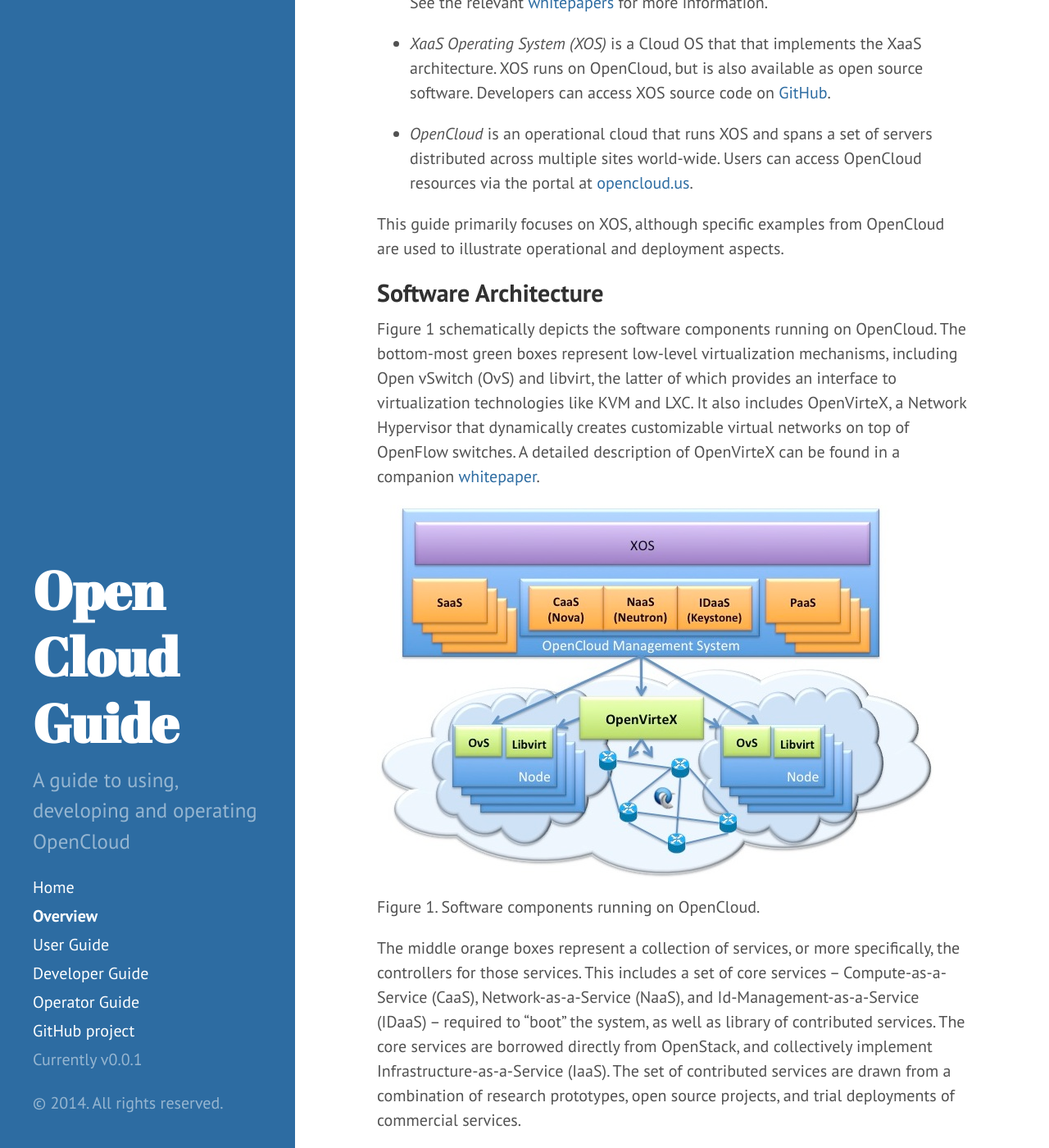
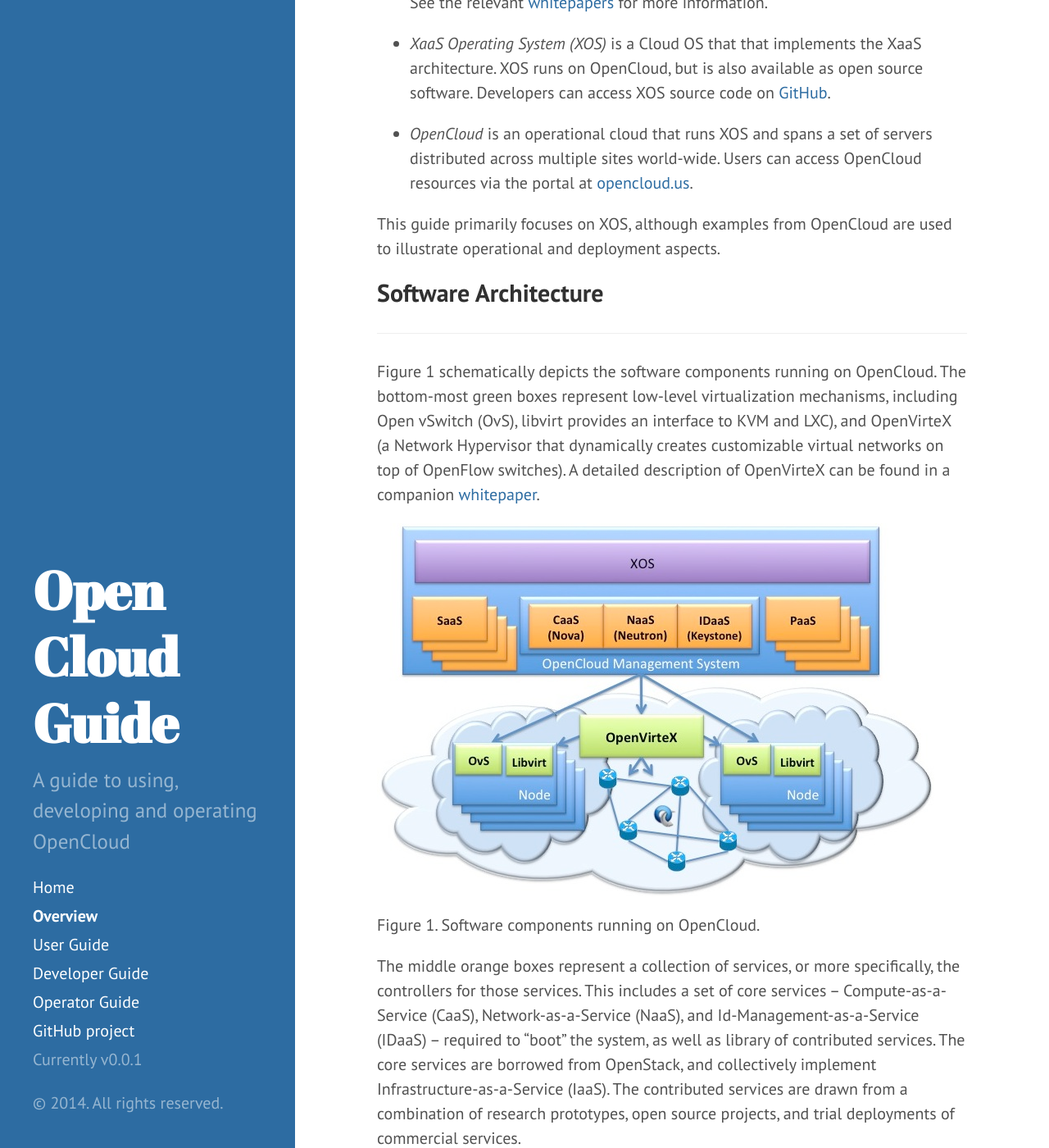
Before and after one commit to open-cloud/open-cloud.github.io.old, a Jekyll site: the page built from 0_overview.md, in a window 1280 px wide and 1400 px high, scrolled down 402 px. Shown: the whole window at 82% size. Built offline with Jekyll 4.4.1, drawn with Linux system fonts in a browser that asks for light colours; Markdown is read by kramdown in place of the engine named in the settings.

Commit message:
more wordsmithing

```diff
--- a/0_overview.md
+++ b/0_overview.md
@@ -26,19 +26,18 @@
   access OpenCloud resources via the portal at
   [opencloud.us](http://opencloud.us).
 
-This guide primarily focuses on XOS, although specific examples from
-OpenCloud are used to illustrate operational and deployment aspects.
+This guide primarily focuses on XOS, although examples from OpenCloud
+are used to illustrate operational and deployment aspects.
 
-Software Architecture
----------------------
+##Software Architecture
+---
 
 Figure 1 schematically depicts the software components running on
 OpenCloud.  The bottom-most green boxes represent low-level
-virtualization mechanisms, including Open vSwitch (OvS) and libvirt,
-the latter of which provides an interface to virtualization
-technologies like KVM and LXC. It also includes OpenVirteX, a Network
+virtualization mechanisms, including Open vSwitch (OvS), libvirt
+provides an interface to KVM and LXC), and OpenVirteX (a Network
 Hypervisor that dynamically creates customizable virtual networks on
-top of OpenFlow switches. A detailed description of OpenVirteX can be
+top of OpenFlow switches). A detailed description of OpenVirteX can be
 found in a companion
 [whitepaper](http://opencloud.us/docs/OpenVirteX.pdf).
 
@@ -51,10 +50,10 @@
 of core services -- Compute-as-a-Service (CaaS), Network-as-a-Service
 (NaaS), and Id-Management-as-a-Service (IDaaS) -- required to "boot"
 the system, as well as library of contributed services. The core
-services are borrowed directly from OpenStack, and collectively
-implement Infrastructure-as-a-Service (IaaS). The set of contributed
-services are drawn from a combination of research prototypes, open
-source projects, and trial deployments of commercial services.
+services are borrowed from OpenStack, and collectively implement
+Infrastructure-as-a-Service (IaaS). The contributed services are drawn
+from a combination of research prototypes, open source projects, and
+trial deployments of commercial services.
 
 The top-most purple box represents XOS proper. By way of analogy, XOS
 corresponds to the Unix kernel, where the set of services built around
@@ -116,8 +115,8 @@
 extend XOS to include new services (it involves adding controller
 plugins to the Observer).
 
-Data Model
-----------
+##Data Model
+---
 
 This section gives a high-level overview of the XOS data model. This
 overview focuses on the abstract objects and relationships among them,
@@ -462,15 +461,15 @@
 involves directly augmenting the data model, as described in the
 **Adding Services** section of the **Developer Guide**.
 
-Interfaces
-----------
+##Interfaces
+---
 
 XOS offers two layered interfaces. The primary interface is a RESTful
 API running directly on top of Django. The second is in the form of a
 library, called *xoslib*, that simplifies the task of building Views.
 
-Hardware Infrastructure
------------------------
+##Hardware Infrastructure
+---
 
 This section sketches the OpenCloud hardware infrastructure, both in
 general terms (i.e., what OpenCloud will look like when fully
```
